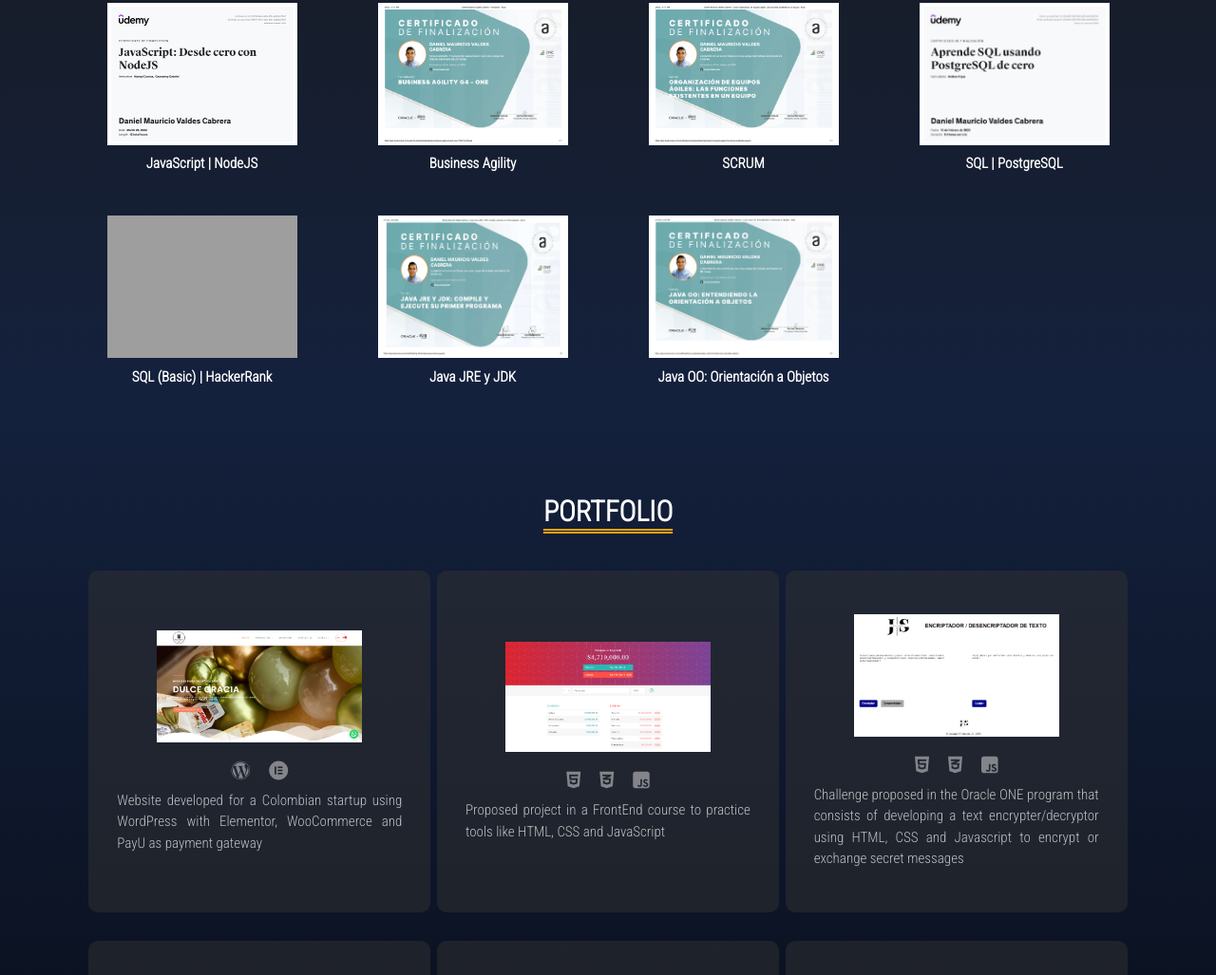
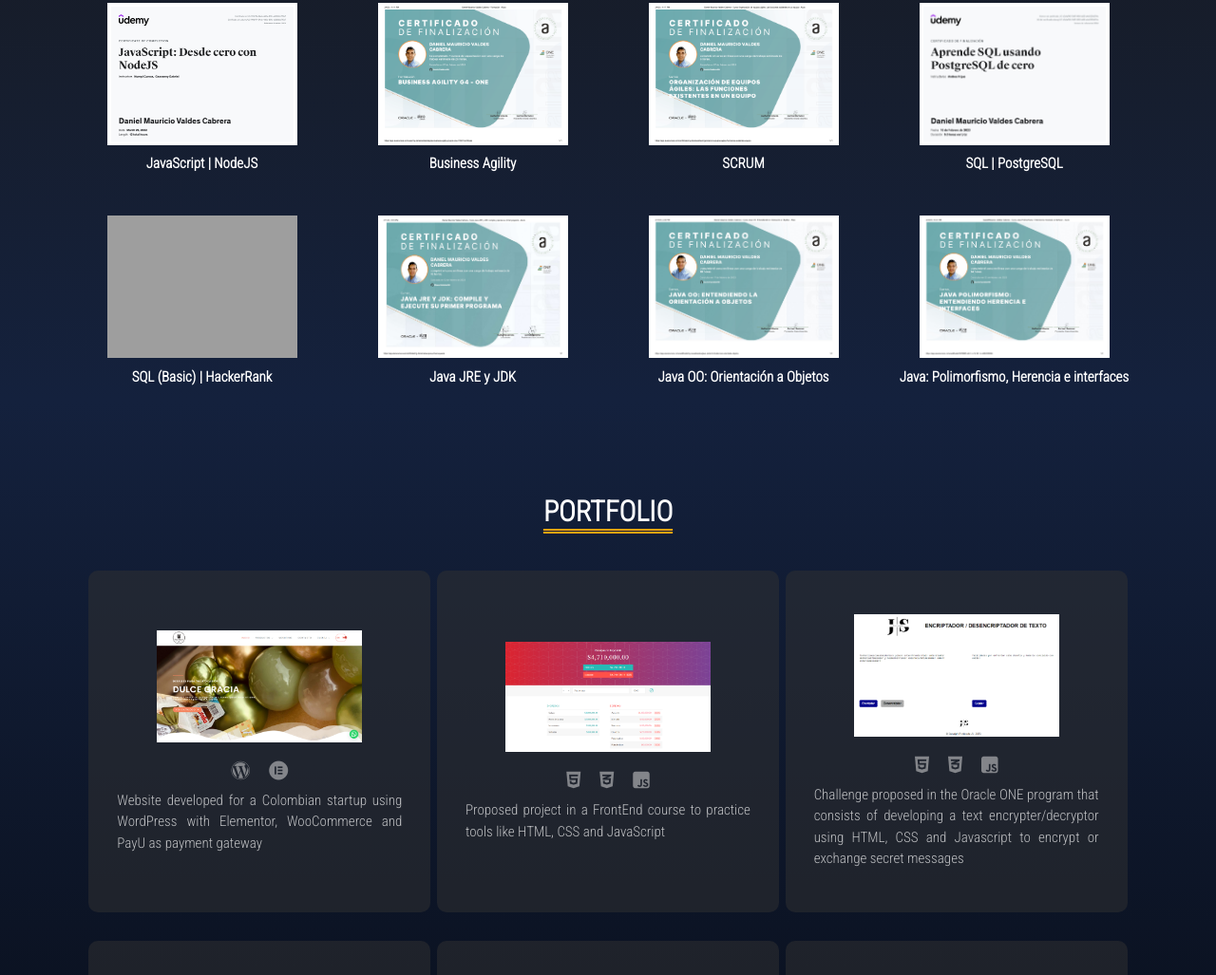
Before and after one commit to DanielValdes98/Portfolio, a website: page index.html in a window 1280 px wide. Shown: the part 1794-2821 px from the top of the page at 95% size. Drawn offline with nearby package versions, Linux system fonts and the light colour scheme; grey boxes are pictures that could not be loaded; a script that the page names is missing.

Commit message:
Add new certificate

```diff
--- a/index.html
+++ b/index.html
@@ -201,6 +201,10 @@
                     <img src="src/img/diploma2-java-oracle.jpg" alt="diploma2-java-oracle">
                     <p> Java OO: Orientación a Objetos </p>
                 </a>
+                <a href="https://app.aluracursos.com/certificate/291f8885-287c-425f-8914-4cffb195f388" target="_blank">
+                    <img src="src/img/diploma3-java-orcale.jpg" alt="diploma3-java-oracle">
+                    <p> Java: Polimorfismo, Herencia e interfaces </p>
+                </a>
             </div>
         </div>
     </section>
```
Also changed, not shown: src/img/diploma3-java-orcale.jpg (added).
